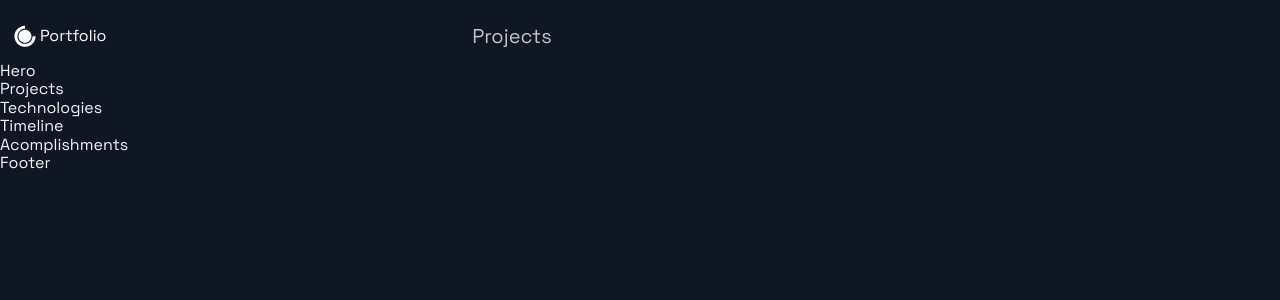
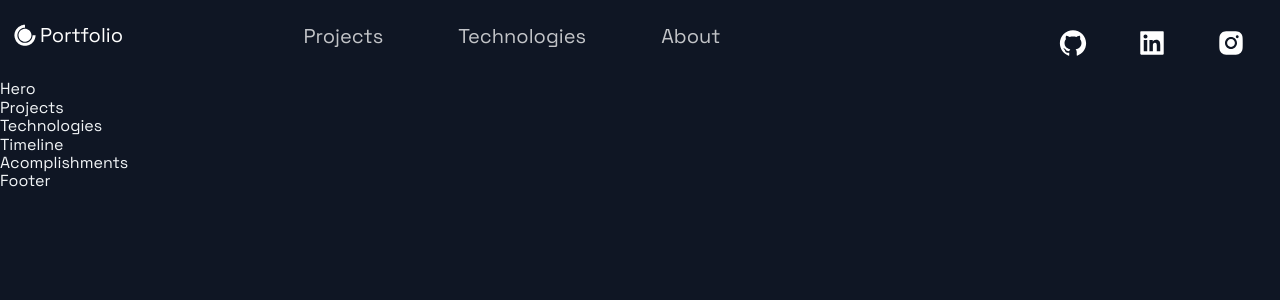
Before and after one commit to ClickAimbot/my_portfolio, a Next.js app: page / in a window 1280 px wide. Shown: the top 300 px of the page. Built offline with nearby package versions, Linux system fonts and the light colour scheme.

Commit message:
Finished header

```diff
--- a/src/components/Header/Header.js
+++ b/src/components/Header/Header.js
@@ -3,14 +3,14 @@ import React from 'react';
 import { AiFillGithub, AiFillInstagram, AiFillLinkedin } from 'react-icons/ai';
 import { DiCssdeck } from 'react-icons/di';
 
-import { Container, Div1, Div2, Div3, NavLink, SocialIcons } from './HeaderStyles';
+import { Container, Div1, Div2, Div3, NavLink, SocialIcons, Span } from './HeaderStyles';
 
 const Header = () =>  (
   <Container>
     <Div1>
       <Link href="/">
-        <a style={{ display: "flex", alignItems: "center", color: "white" }}>
-          <DiCssdeck size="3rem" /> <span>Portfolio</span>
+        <a style={{ display: "flex", alignItems: "center", color: "white", marginBottom: "20px" }}>
+          <DiCssdeck size="3rem" /> <Span>Portfolio</Span>
         </a>
       </Link>
     </Div1>
@@ -20,7 +20,28 @@ const Header = () =>  (
           <NavLink>Projects</NavLink>
         </Link>
       </li>
+      <li>
+        <Link href="#tech">
+          <NavLink>Technologies</NavLink>
+        </Link>
+      </li>
+      <li>
+        <Link href="#about">
+          <NavLink>About</NavLink>
+        </Link>
+      </li>
     </Div2>
+    <Div3>
+      <SocialIcons href="http://github.com/ClickAimbot">
+        <AiFillGithub size="3rem" />
+      </SocialIcons>
+      <SocialIcons href="http://linkedin.com/in/austin-amaral3">
+        <AiFillLinkedin size="3rem" />
+      </SocialIcons>
+      <SocialIcons href="http://instagram.com">
+        <AiFillInstagram size="3rem" />
+      </SocialIcons>
+    </Div3>
   </Container>
 );
 
--- a/src/components/Header/HeaderStyles.js
+++ b/src/components/Header/HeaderStyles.js
@@ -17,6 +17,11 @@ export const Container = styled.div`
     grid-row-gap: 0.5rem;
   }
 `;
+
+export const Span = styled.span`
+  font-size: 2rem;
+`;
+
 export const Div1 = styled.div`
   grid-area: 1 / 1 / 2 / 2;
   display: flex;
```
